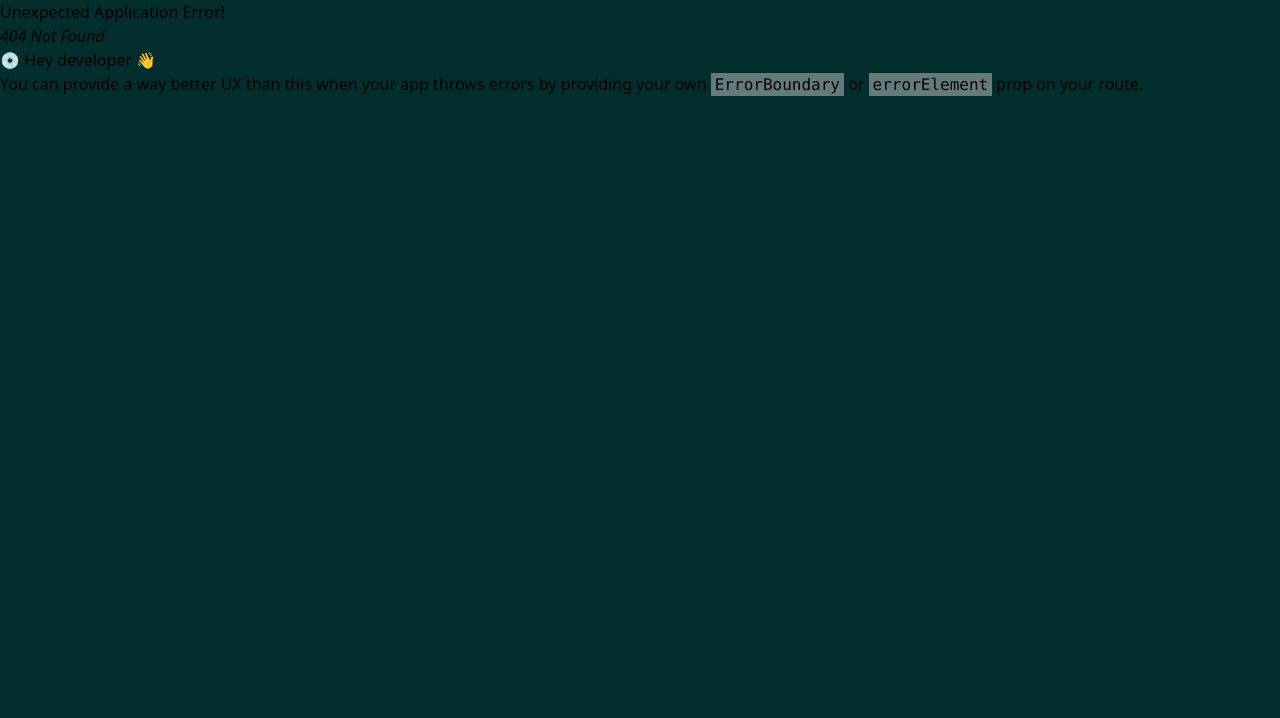
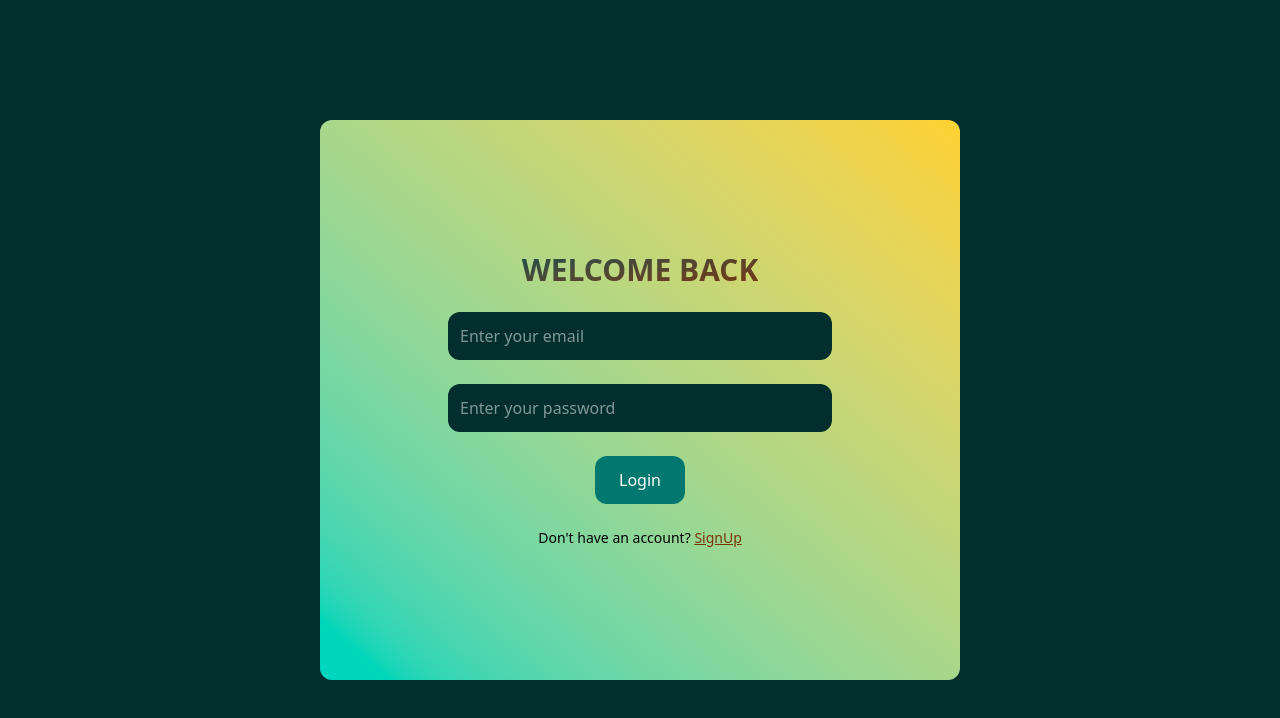
Before and after one commit to mainprins/photo-editor, a React (Vite) app in the folder frontend/: page /login in a window 1280 px wide. Before the commit this address had no page. Shown: the top 718 px of the page. Built offline with nearby package versions, Linux system fonts and the light colour scheme.

Commit message:
Create signUp and logIn page

```diff
--- a/frontend/src/pages/LoginPage.jsx
+++ b/frontend/src/pages/LoginPage.jsx
@@ -1,8 +1,16 @@
-import React from 'react'
+import { Link } from "react-router-dom"
 
 const LoginPage = () => {
   return (
-    <div>LoginPage</div>
+    <div className='w-[100vw] h-[100vh] min-h-100 flex justify-center items-center'>
+        <form action="" className='bg-linear-to-bl flex flex-col justify-center gap-6 items-center from-amber-300 to-teal-400 w-[80%] md:w-[50%] md:h-[70%] h-[80%] min-h-85 rounded-xl'>
+            <h1 className='bg-linear-to-br from-teal-900 to-amber-900 bg-clip-text text-transparent font-bold text-3xl tracking widest '>WELCOME BACK</h1>
+            <input type="email" placeholder='Enter your email' className='w-[60%] p-3 outline-none rounded-xl bg-teal-950 text-white' />
+            <input type="password" placeholder='Enter your password' className='w-[60%] p-3 outline-none rounded-xl bg-teal-950 text-white' />
+            <button className='py-3 px-6 bg-teal-700 cursor-pointer text-white rounded-xl hover:bg-amber-700 transition-all duration-500'>Login</button>
+            <span className="text-sm">Don't have an account? <Link to={'/signup'}><span className='underline text-amber-900 cursor-pointer hover:text-gray-700'>SignUp</span></Link></span>
+        </form>
+    </div>
   )
 }
 
--- /dev/null
+++ b/frontend/src/pages/SignupPage.jsx
@@ -0,0 +1,19 @@
+import { Link } from "react-router-dom"
+
+const SignupPage = () => {
+
+     return (
+    <div className='w-[100vw] h-[100vh] min-h-100 flex justify-center items-center'>
+        <form action="" className='bg-linear-to-bl flex flex-col justify-center gap-6 items-center from-amber-300 to-teal-400 w-[80%] md:w-[50%] md:h-[70%] h-[80%] min-h-85 rounded-xl'>
+            <h1 className='bg-linear-to-br from-teal-900 to-amber-900 bg-clip-text text-transparent font-bold text-3xl tracking widest '>CREATE AN ACCOUNT</h1>
+             <input type="text" placeholder='Enter your fullname' className='w-[60%] p-3 outline-none rounded-xl bg-teal-950 text-white' />
+            <input type="email" placeholder='Enter your email' className='w-[60%] p-3 outline-none rounded-xl bg-teal-950 text-white' />
+            <input type="password" placeholder='Enter your password' className='w-[60%] p-3 outline-none rounded-xl bg-teal-950 text-white' />
+            <button className='py-3 px-6 bg-teal-700 cursor-pointer text-white rounded-xl hover:bg-amber-700 transition-all duration-500'>SignUp</button>
+            <span className="text-sm">Already have an account? <Link to={'/login'}><span className='underline text-amber-900 cursor-pointer hover:text-gray-700'>LogIn</span></Link></span>
+        </form>
+    </div>
+  )
+}
+
+export default SignupPage
```
Also changed, not shown: frontend/src/main.jsx (+11 -0 lines).
